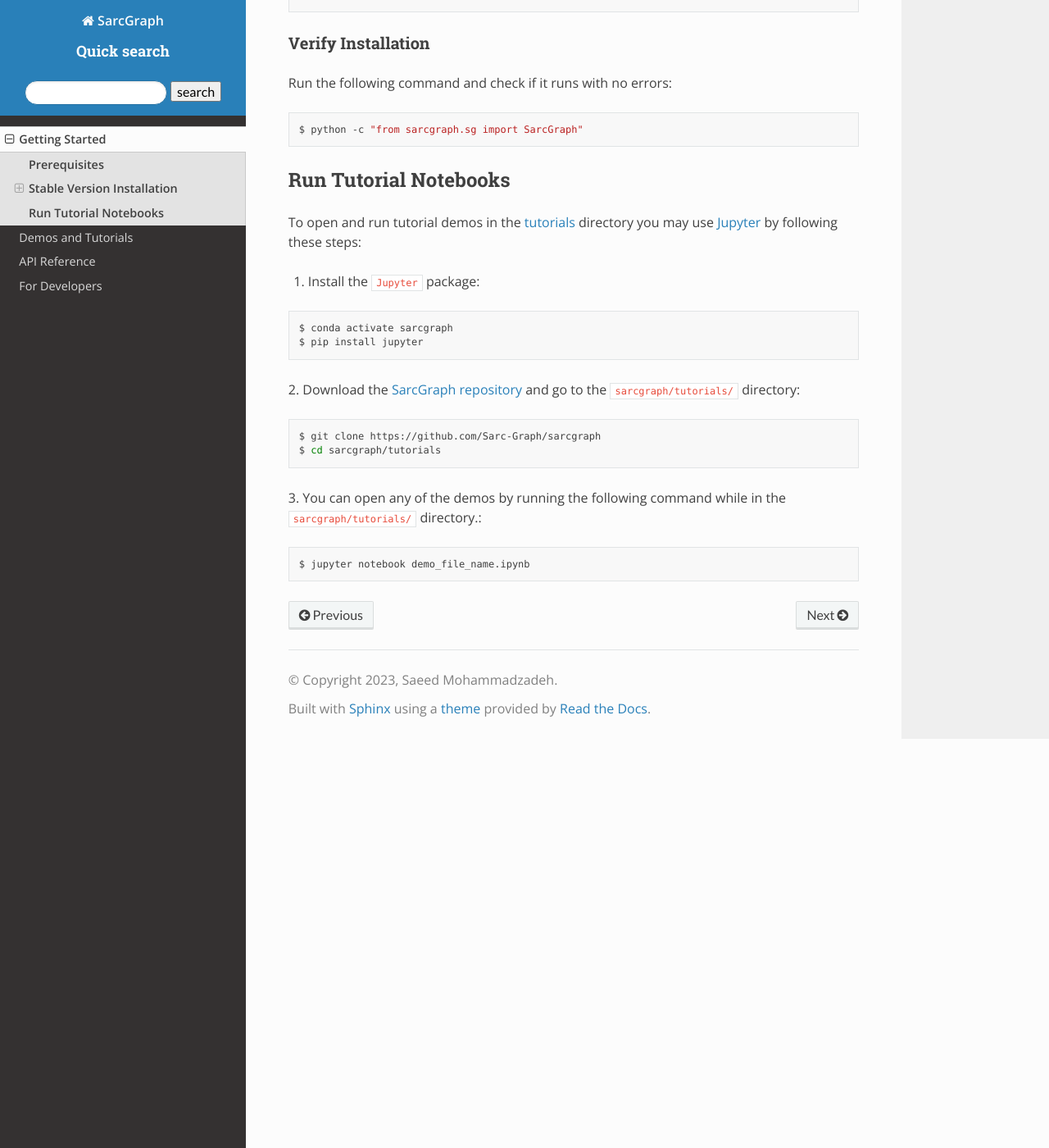
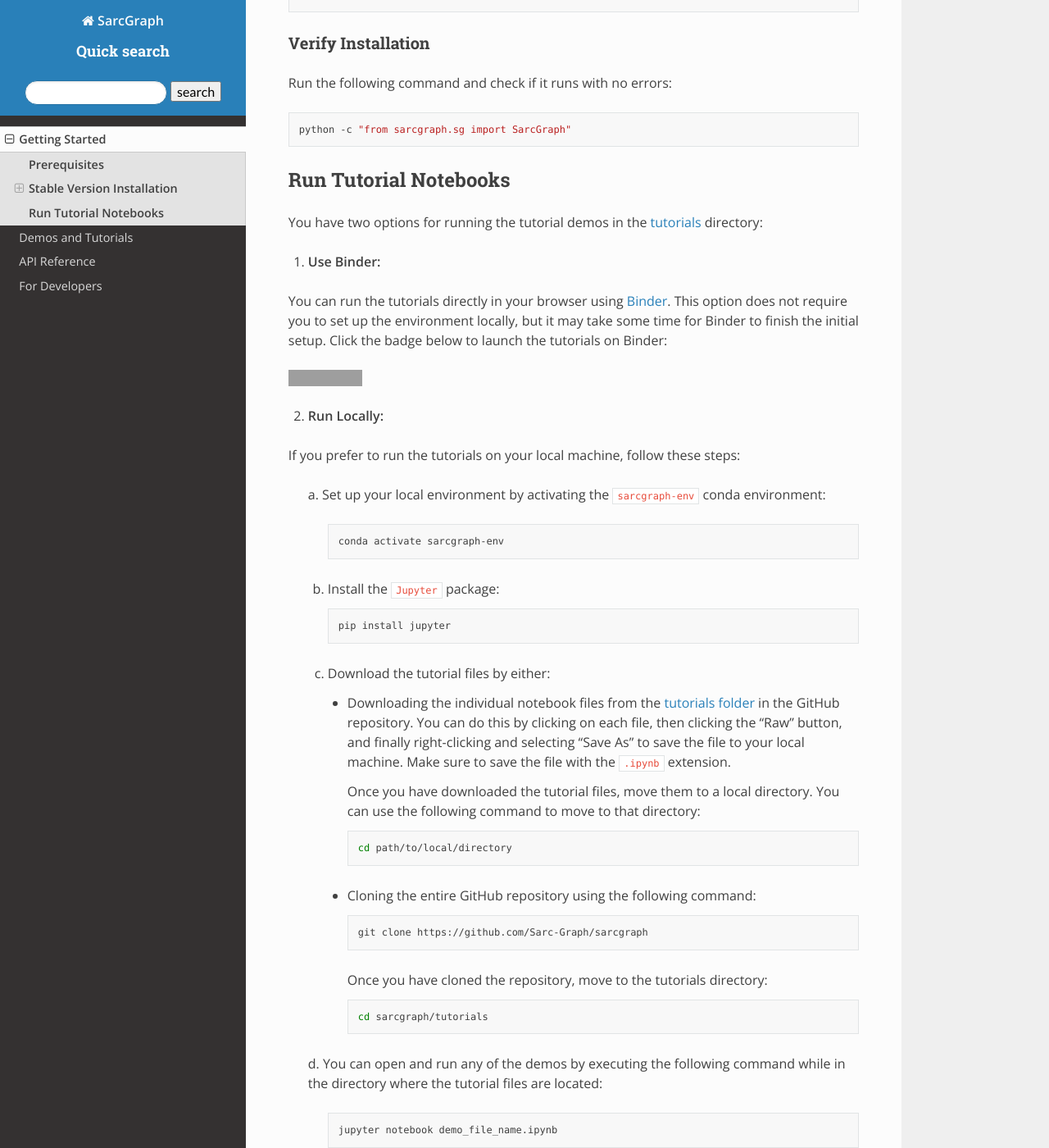
Before and after one commit to Sarc-Graph/sarcgraph, a Sphinx documentation site: the page built from docs/source/installation.rst, in a window 1280 px wide and 1400 px high, scrolled down 1941 px. Shown: the whole window at 82% size. Built offline with Sphinx 7.4.7 and the Read the Docs theme 2.0.0, drawn with Linux system fonts in a browser that asks for light colours; pages that are not in the unit, such as notebooks, are missing from menus; grey boxes are pictures that could not be loaded.

Commit message:
installation documentation updated - access tutorials on binder

```diff
--- a/docs/source/installation.rst
+++ b/docs/source/installation.rst
@@ -53,7 +53,7 @@ containing the sarcgraph package and all its dependencies:
 
 .. code-block:: bash
 
-    $ conda create --name sarcgraph-env -c conda-forge -c saeedmhz sarcgraph
+    conda create --name sarcgraph-env -c conda-forge -c saeedmhz sarcgraph
 
 Type ``y`` and press ``Enter`` when prompted.
 
@@ -61,7 +61,7 @@ Type ``y`` and press ``Enter`` when prompted.
 
 .. code-block:: bash
 
-    $ conda activate sarcgraph-env
+    conda activate sarcgraph-env
 
 **From PyPI**
 *************
@@ -77,17 +77,17 @@ and activate a new environment:
 
 .. code-block:: bash
 
-    $ conda create --name sarcgraph-env python=3.10
+    conda create --name sarcgraph-env python=3.10
 
 .. code-block:: bash
 
-    $ conda activate sarcgraph-env
+    conda activate sarcgraph-env
 
 Run the following command to install ffmpeg:
 
 .. code-block:: bash
 
-    $ conda install -c conda-forge ffmpeg=4.2.2
+    conda install -c conda-forge ffmpeg=4.2.2
 
 **2. Install SarcGraph**
 
@@ -95,7 +95,7 @@ SarcGraph and its dependencies can be installed using the following command:
 
 .. code-block:: bash
 
-    $ pip install --upgrade sarcgraph
+    pip install --upgrade sarcgraph
 
 **Verify Installation**
 ***********************
@@ -104,36 +104,74 @@ Run the following command and check if it runs with no errors:
 
 .. code-block:: bash
 
-    $ python -c "from sarcgraph.sg import SarcGraph"
+    python -c "from sarcgraph.sg import SarcGraph"
+
 
 **Run Tutorial Notebooks**
 --------------------------
 
-To open and run tutorial demos in the
+You have two options for running the tutorial demos in the
 `tutorials <https://github.com/Sarc-Graph/sarcgraph/tree/main/tutorials>`_
-directory you may use
-`Jupyter <https://docs.jupyter.org/en/latest/index.html>`_ by following these
-steps:
+directory:
 
-1. Install the ``Jupyter`` package:
+1. **Use Binder:**
 
-.. code-block:: bash
+You can run the tutorials directly in your browser using
+`Binder <https://mybinder.org/>`_. This option does not require you to set up
+the environment locally, but it may take some time for Binder to finish the
+initial setup. Click the badge below to launch the tutorials on Binder:
 
-    $ conda activate sarcgraph
-    $ pip install jupyter
+.. image:: https://mybinder.org/badge_logo.svg
+   :target: https://mybinder.org/v2/gh/Sarc-Graph/sarcgraph/main?filepath=tutorials
 
-2. Download the
-`SarcGraph repository <https://github.com/Sarc-Graph/sarcgraph>`_ and go to the
-``sarcgraph/tutorials/`` directory:
+2. **Run Locally:**
 
-.. code-block:: bash
+If you prefer to run the tutorials on your local machine, follow these steps:
 
-    $ git clone https://github.com/Sarc-Graph/sarcgraph
-    $ cd sarcgraph/tutorials
+   a. Set up your local environment by activating the ``sarcgraph-env`` conda
+   environment:
 
-3. You can open any of the demos by running the following command while in the
-``sarcgraph/tutorials/`` directory.:
+      .. code-block:: bash
 
-.. code-block:: bash
+         conda activate sarcgraph-env
 
-    $ jupyter notebook demo_file_name.ipynb
+   b. Install the ``Jupyter`` package:
+
+      .. code-block:: bash
+
+         pip install jupyter
+
+   c. Download the tutorial files by either:
+
+      - Downloading the individual notebook files from the
+        `tutorials folder <https://github.com/Sarc-Graph/sarcgraph/tree/main/tutorials>`_
+        in the GitHub repository. You can do this by clicking on each file, then
+        clicking the "Raw" button, and finally right-clicking and selecting
+        "Save As" to save the file to your local machine. Make sure to save the
+        file with the ``.ipynb`` extension.
+
+        Once you have downloaded the tutorial files, move them to a local
+        directory. You can use the following command to move to that directory:
+
+        .. code-block:: bash
+
+           cd path/to/local/directory
+
+      - Cloning the entire GitHub repository using the following command:
+
+        .. code-block:: bash
+
+           git clone https://github.com/Sarc-Graph/sarcgraph
+
+        Once you have cloned the repository, move to the tutorials directory:
+
+        .. code-block:: bash
+
+           cd sarcgraph/tutorials
+
+   d. You can open and run any of the demos by executing the following command
+   while in the directory where the tutorial files are located:
+
+      .. code-block:: bash
+
+         jupyter notebook demo_file_name.ipynb
```
Also changed, not shown: README.md (+5 -5 lines), docs/source/tutorial/t1-basics.ipynb, 1 other file.
